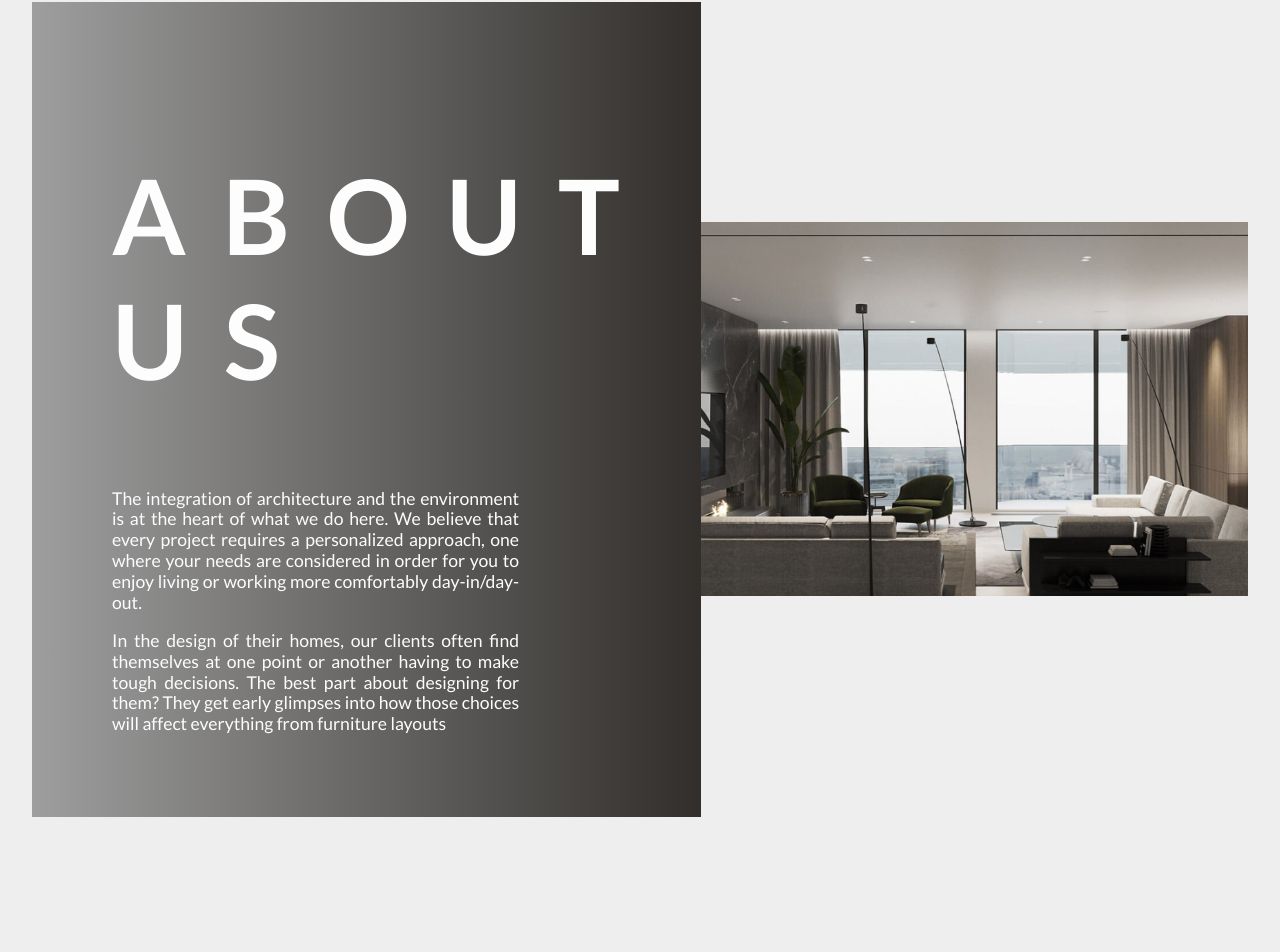
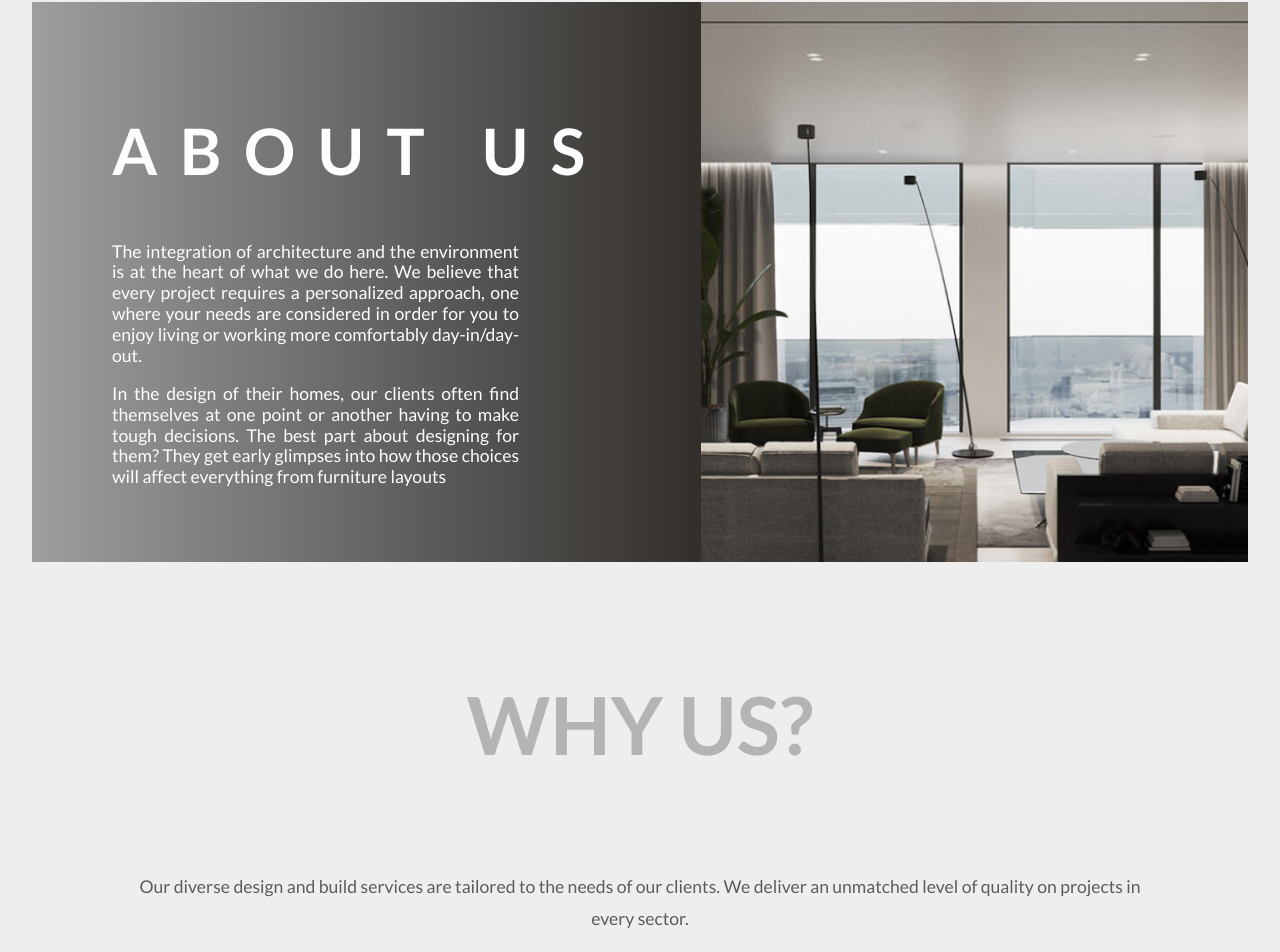
Before and after one commit to azula9713/jleo_svue-frontend, a Next.js app: page /aboutus in a window 1280 px wide. Shown: the part 110-1062 px from the top of the page. Built offline with nearby package versions, Linux system fonts and the light colour scheme.

Commit message:
About us scaling fixes

```diff
--- a/components/AboutUs/MainBanner.js
+++ b/components/AboutUs/MainBanner.js
@@ -11,12 +11,11 @@ const MainBanner = () => {
         <TextContainer />
       </TextSection>
       <MainImageSection>
-        <MainImage
+        <Image
           src={aboutUsData.mainImage}
           alt={aboutUsData.mainImageAlt}
           objectFit="cover"
-          height={684}
-          width={1000}
+          layout="fill"
         />
       </MainImageSection>
     </MainSection>
@@ -30,7 +29,7 @@ const MainSection = styled.section`
   display: flex;
   align-items: center;
   justify-content: space-between;
-  height: 100%;
+  height: 35rem;
   background-color: ${(props) => props.theme.bgPrimary};
 `
 
@@ -41,19 +40,12 @@ const TextSection = styled.div`
   flex-direction: column;
   width: 55%;
   height: 100%;
-  padding: 2rem 3rem;
+  padding: 1rem 3rem;
   background-image: linear-gradient(to right, #9e9e9e, #312e2b);
 `
 
 const MainImageSection = styled.div`
   width: 45%;
   height: 100%;
-  display: flex;
-  justify-content: flex-start;
-  align-items: center;
+  position: relative;
 `
-
-const MainImage = styled(Image)`
-  height: 100%;
-  width: 100%;
-`
--- a/components/AboutUs/TextContainer.js
+++ b/components/AboutUs/TextContainer.js
@@ -21,7 +21,7 @@ const TextWrapper = styled.div`
 
 const Title = styled.h1`
   font-weight: 700;
-  font-size: 6.5em;
+  font-size: 4em;
   letter-spacing: 0.35em;
   text-transform: uppercase;
   color: #fdfdfd;
--- a/components/AboutUs/WhyUsItem.js
+++ b/components/AboutUs/WhyUsItem.js
@@ -28,7 +28,7 @@ const ItemContainer = styled.div`
   flex-direction: column;
   justify-content: center;
   align-items: flex-start;
-  padding: 2.5rem;
+  padding: 2rem 2.5rem;
 `
 const ItemTitle = styled.h4`
   margin: 0;
@@ -40,7 +40,7 @@ const ItemTitle = styled.h4`
   width: 100%;
 `
 const ItemData = styled.div`
-  margin-top: 2rem;
+  margin-top: 1rem;
   display: flex;
   align-items: center;
   justify-content: space-between;
--- a/components/AboutUs/WhyUsSection.js
+++ b/components/AboutUs/WhyUsSection.js
@@ -25,8 +25,8 @@ const WhyUsSection = () => {
 export default WhyUsSection
 
 const Info = styled.div`
-  padding: 2rem 6rem;
-  margin-top: 2rem;
+  padding: 1rem 6rem;
+  margin-top: 1rem;
   display: flex;
   flex-direction: column;
   align-items: center;
@@ -36,8 +36,7 @@ const Info = styled.div`
 
 const Desc = styled.p`
   margin: 0;
-  padding-top: 2rem;
-  padding-bottom: 1rem;
+  padding: 1rem 0;
   font-weight: 400;
   font-size: 1.1rem;
   text-align: center;
```
